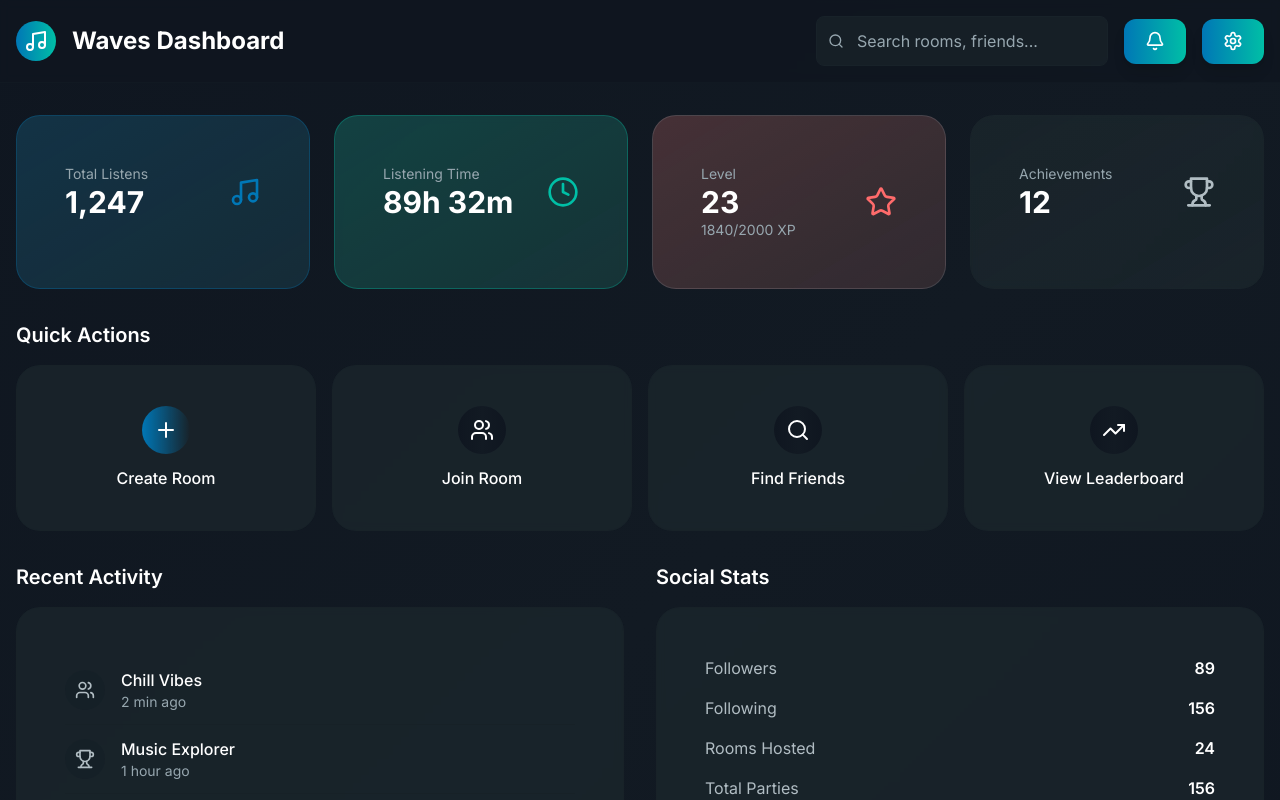
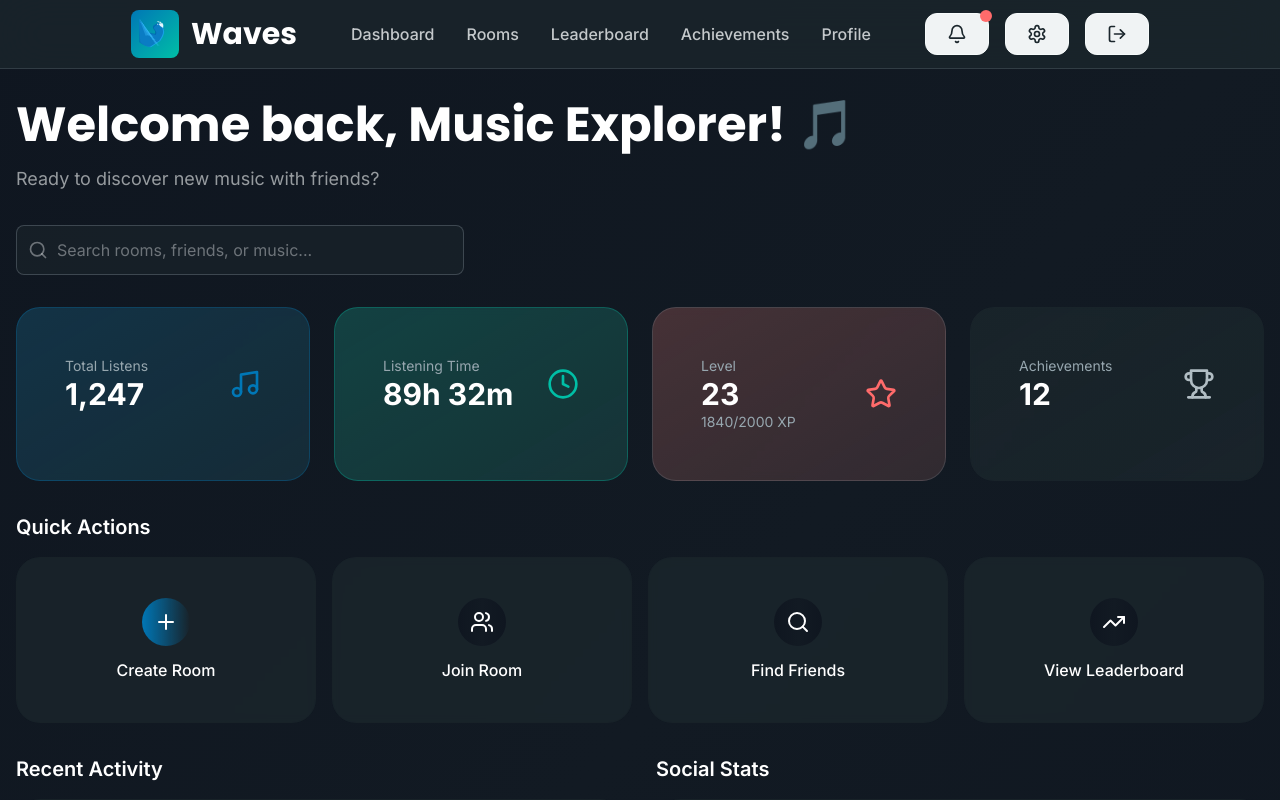
Before and after one commit to Victorola-coder/waves, a Next.js app: page /dashboard in a window 1280 px wide. Shown: the top 800 px of the page. Built offline with nearby package versions, Linux system fonts and the light colour scheme.

Commit message:
Enhance navigation and user experience by adding quick action buttons in the Dashboard, implementing smooth scrolling for the Learn More button, and updating mobile authentication buttons in the Header component. Introduce NavHeader for improved layout consistency.

```diff
--- a/app/(pages)/dashboard/page.tsx
+++ b/app/(pages)/dashboard/page.tsx
@@ -16,9 +16,12 @@ import {
 import { useState } from "react";
 import { motion } from "framer-motion";
 import { Button, Card, Input } from "@/app/components/ui";
+import { NavHeader } from "@/app/components/atom";
+import { useRouter } from "next/navigation";
 
 export default function Dashboard() {
   const [searchQuery, setSearchQuery] = useState("");
+  const router = useRouter();
 
   const userStats = {
     totalListens: 1247,
@@ -85,49 +88,64 @@ export default function Dashboard() {
     },
   ];
 
+  const handleQuickAction = (action: string) => {
+    switch (action) {
+      case "create-room":
+        router.push("/(pages)/rooms/create");
+        break;
+      case "join-room":
+        router.push("/(pages)/rooms");
+        break;
+      case "find-friends":
+        router.push("/(pages)/profile");
+        break;
+      case "leaderboard":
+        router.push("/(pages)/leaderboard");
+        break;
+      default:
+        break;
+    }
+  };
+
   return (
     <div className="min-h-screen bg-gradient-to-br from-neutral-900 via-neutral-800 to-neutral-900">
-      {/* Header */}
-      <header className="border-b border-neutral-700/50 bg-neutral-900/80 backdrop-blur-sm">
-        <div className="container mx-auto px-4 py-4">
-          <div className="flex items-center justify-between">
-            <div className="flex items-center space-x-4">
-              <div className="w-10 h-10 bg-gradient-to-r from-primary to-secondary rounded-full flex items-center justify-center">
-                <Music className="w-6 h-6 text-white" />
-              </div>
-              <h1 className="text-2xl font-bold text-white">Waves Dashboard</h1>
-            </div>
+      {/* Navigation Header */}
+      <NavHeader />
 
-            <div className="flex items-center space-x-4">
-              <div className="relative">
-                <Search className="absolute left-3 top-1/2 transform -translate-y-1/2 text-neutral-400 w-4 h-4" />
+      <div className="container mx-auto px-4 py-8">
+        {/* Welcome Section */}
+        <motion.div
+          initial={{ opacity: 0, y: 20 }}
+          animate={{ opacity: 1, y: 0 }}
+          transition={{ duration: 0.6 }}
+          className="mb-8"
+        >
+          <h1 className="text-3xl md:text-4xl lg:text-5xl font-bold text-white font-poppins mb-4">
+            Welcome back, Music Explorer! 🎵
+          </h1>
+          <p className="text-light/60 font-inter text-lg">
+            Ready to discover new music with friends?
+          </p>
+        </motion.div>
+
+        {/* Search Bar */}
+        <motion.div
+          initial={{ opacity: 0, y: 20 }}
+          animate={{ opacity: 1, y: 0 }}
+          transition={{ duration: 0.6, delay: 0.1 }}
+          className="mb-8"
+        >
+          <div className="relative max-w-md">
+            <Search className="absolute left-3 top-1/2 transform -translate-y-1/2 text-light/40 w-5 h-5" />
             <Input
-                  placeholder="Search rooms, friends..."
+              placeholder="Search rooms, friends, or music..."
               value={searchQuery}
               onChange={(e) => setSearchQuery(e.target.value)}
-                  className="pl-10 bg-neutral-800 border-neutral-600 text-white placeholder-neutral-400 w-64"
+              className="pl-10 bg-neutral/60 border-neutral-400/30"
             />
           </div>
-              <Button
-                variant="default"
-                size="default"
-                className="text-neutral-400 hover:text-white bg-gradient-to-r from-primary to-secondary"
-              >
-                <Bell className="w-5 h-5" />
-              </Button>
-              <Button
-                variant="primary"
-                size="default"
-                className="text-neutral-400 hover:text-white bg-gradient-to-r from-primary to-secondary"
-              >
-                <Settings className="w-5 h-5" />
-              </Button>
-            </div>
-          </div>
-        </div>
-      </header>
+        </motion.div>
 
-      <div className="container mx-auto px-4 py-8">
         {/* User Stats Overview */}
         <motion.div
           initial={{ opacity: 0, y: 20 }}
@@ -209,10 +227,12 @@ export default function Dashboard() {
           </h2>
           <div className="grid grid-cols-2 md:grid-cols-4 gap-4">
             {quickActions.map((action, index) => (
-              <Card
+              <div
                 key={action.action}
-                className="bg-neutral-800/50 border-neutral-600/30 hover:border-primary/50 transition-all duration-300 cursor-pointer group"
+                className="cursor-pointer group"
+                onClick={() => handleQuickAction(action.action)}
               >
+                <Card className="bg-neutral-800/50 border-neutral-600/30 hover:border-primary/50 transition-all duration-300">
                   <div className="p-4 text-center">
                     <div
                       className={`w-12 h-12 mx-auto mb-3 rounded-full bg-gradient-to-r from-${action.color} to-${action.color}/70 flex items-center justify-center group-hover:scale-110 transition-transform duration-300`}
@@ -222,6 +242,7 @@ export default function Dashboard() {
                     <p className="text-white font-medium">{action.title}</p>
                   </div>
                 </Card>
+              </div>
             ))}
           </div>
         </motion.div>
--- a/app/components/atom/index.ts
+++ b/app/components/atom/index.ts
@@ -1 +1,2 @@
 export { default as Header } from "./header";
+export { default as NavHeader } from "./nav-header";
--- /dev/null
+++ b/app/components/atom/nav-header.tsx
@@ -0,0 +1,147 @@
+"use client";
+
+import { useState } from "react";
+import { motion, AnimatePresence } from "framer-motion";
+import { Menu, X, Music, Bell, Settings, LogOut, User } from "lucide-react";
+import { Button } from "../ui";
+import Link from "next/link";
+import { useRouter } from "next/navigation";
+
+export default function NavHeader() {
+  const [isMobileMenuOpen, setIsMobileMenuOpen] = useState(false);
+  const router = useRouter();
+
+  const navItems = [
+    { label: "Dashboard", href: "/dashboard" },
+    { label: "Rooms", href: "/rooms" },
+    { label: "Leaderboard", href: "/leaderboard" },
+    { label: "Achievements", href: "/achievements" },
+    { label: "Profile", href: "/profile" },
+  ];
+
+  const handleLogout = async () => {
+    try {
+      await fetch("/api/auth/logout", { method: "POST" });
+      router.push("/");
+    } catch (error) {
+      console.error("Logout failed:", error);
+    }
+  };
+
+  return (
+    <motion.header
+      className="bg-neutral/80 backdrop-blur-xl border-b border-neutral-400/20 px-4 sm:px-6 md:px-8 lg:px-16 xl:px-[131px] py-3 md:py-[10px] flex items-center justify-between relative sticky top-0 z-50"
+      initial={{ y: -50, opacity: 0 }}
+      animate={{ y: 0, opacity: 1 }}
+      transition={{ duration: 0.6, ease: "easeOut" }}
+    >
+      {/* Logo */}
+      <motion.figure
+        whileHover={{ scale: 1.05 }}
+        transition={{ duration: 0.2 }}
+        className="flex-shrink-0"
+      >
+        <Link href="/(pages)/dashboard" className="flex items-center gap-3">
+          <div className="w-8 h-8 md:w-10 md:h-10 lg:w-12 lg:h-12 bg-gradient-to-br from-primary to-secondary rounded-lg flex items-center justify-center">
+            <img
+              src="/images/wave_emoji.svg"
+              alt="Waves Logo"
+              className="w-5 h-5 md:w-6 md:h-6 lg:w-8 lg:h-8"
+            />
+          </div>
+          <span className="text-white font-poppins font-bold text-xl md:text-2xl lg:text-3xl">
+            Waves
+          </span>
+        </Link>
+      </motion.figure>
+
+      {/* Desktop Navigation */}
+      <nav className="hidden lg:flex items-center space-x-8">
+        {navItems.map((item) => (
+          <Link
+            key={item.label}
+            href={item.href}
+            className="text-light/80 hover:text-white transition-colors duration-200 font-inter font-medium text-base hover:scale-105 transform transition-transform"
+          >
+            {item.label}
+          </Link>
+        ))}
+      </nav>
+
+      {/* Right Side Actions */}
+      <div className="hidden lg:flex items-center space-x-4">
+        <Button variant="secondary" size="sm" className="relative">
+          <Bell className="w-5 h-5" />
+          <span className="absolute -top-1 -right-1 w-3 h-3 bg-accent rounded-full"></span>
+        </Button>
+        <Button variant="secondary" size="sm">
+          <Settings className="w-5 h-5" />
+        </Button>
+        <Button variant="secondary" size="sm" onClick={handleLogout}>
+          <LogOut className="w-5 h-5" />
+        </Button>
+      </div>
+
+      {/* Mobile Menu Button */}
+      <button
+        onClick={() => setIsMobileMenuOpen(!isMobileMenuOpen)}
+        className="lg:hidden p-2 text-white hover:bg-neutral-700/50 rounded-lg transition-colors"
+      >
+        {isMobileMenuOpen ? (
+          <X className="w-6 h-6" />
+        ) : (
+          <Menu className="w-6 h-6" />
+        )}
+      </button>
+
+      {/* Mobile Menu */}
+      <AnimatePresence>
+        {isMobileMenuOpen && (
+          <motion.div
+            className="absolute top-full left-0 right-0 bg-neutral/95 backdrop-blur-xl border-b border-neutral-400/20 lg:hidden"
+            variants={{
+              hidden: { opacity: 0, height: 0 },
+              visible: { opacity: 1, height: "auto" },
+              exit: { opacity: 0, height: 0 },
+            }}
+            initial="hidden"
+            animate="visible"
+            exit="exit"
+            transition={{ duration: 0.3, ease: "easeOut" }}
+          >
+            <div className="px-4 py-6 space-y-4">
+              {navItems.map((item) => (
+                <Link
+                  key={item.label}
+                  href={item.href}
+                  onClick={() => setIsMobileMenuOpen(false)}
+                  className="block text-light/80 hover:text-white transition-colors duration-200 font-inter font-medium text-lg py-2"
+                >
+                  {item.label}
+                </Link>
+              ))}
+              <div className="pt-4 border-t border-neutral-400/20 space-y-3">
+                <Button variant="secondary" className="w-full justify-start">
+                  <Bell className="w-5 h-5 mr-3" />
+                  Notifications
+                </Button>
+                <Button variant="secondary" className="w-full justify-start">
+                  <Settings className="w-5 h-5 mr-3" />
+                  Settings
+                </Button>
+                <Button
+                  variant="secondary"
+                  className="w-full justify-start"
+                  onClick={handleLogout}
+                >
+                  <LogOut className="w-5 h-5 mr-3" />
+                  Logout
+                </Button>
+              </div>
+            </div>
+          </motion.div>
+        )}
+      </AnimatePresence>
+    </motion.header>
+  );
+}
--- a/app/page.tsx
+++ b/app/page.tsx
@@ -67,12 +67,18 @@ export default function Home() {
               <Button
                 variant="primary"
                 className="w-full sm:w-auto px-6 sm:px-8 py-3 sm:py-4 text-base sm:text-lg"
+                onClick={() => (window.location.href = "/signup")}
               >
                 Get Started
               </Button>
               <Button
                 variant="secondary"
                 className="w-full sm:w-auto px-6 sm:px-8 py-3 sm:py-4 text-base sm:text-lg"
+                onClick={() =>
+                  document
+                    .getElementById("how-it-works")
+                    ?.scrollIntoView({ behavior: "smooth" })
+                }
               >
                 Learn More
               </Button>
```
Also changed, not shown: app/components/atom/header.tsx (+34 -2 lines). Lines whose indentation alone changed are shown as unchanged.
